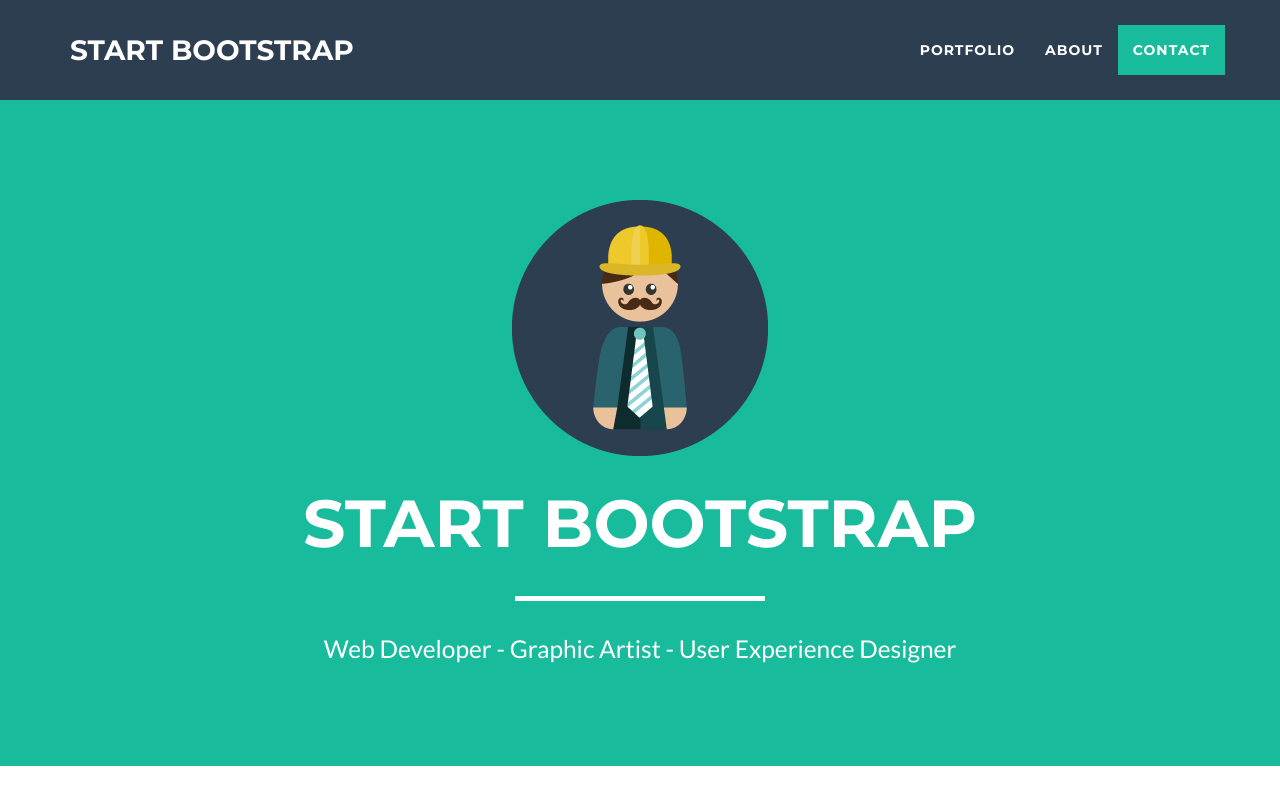
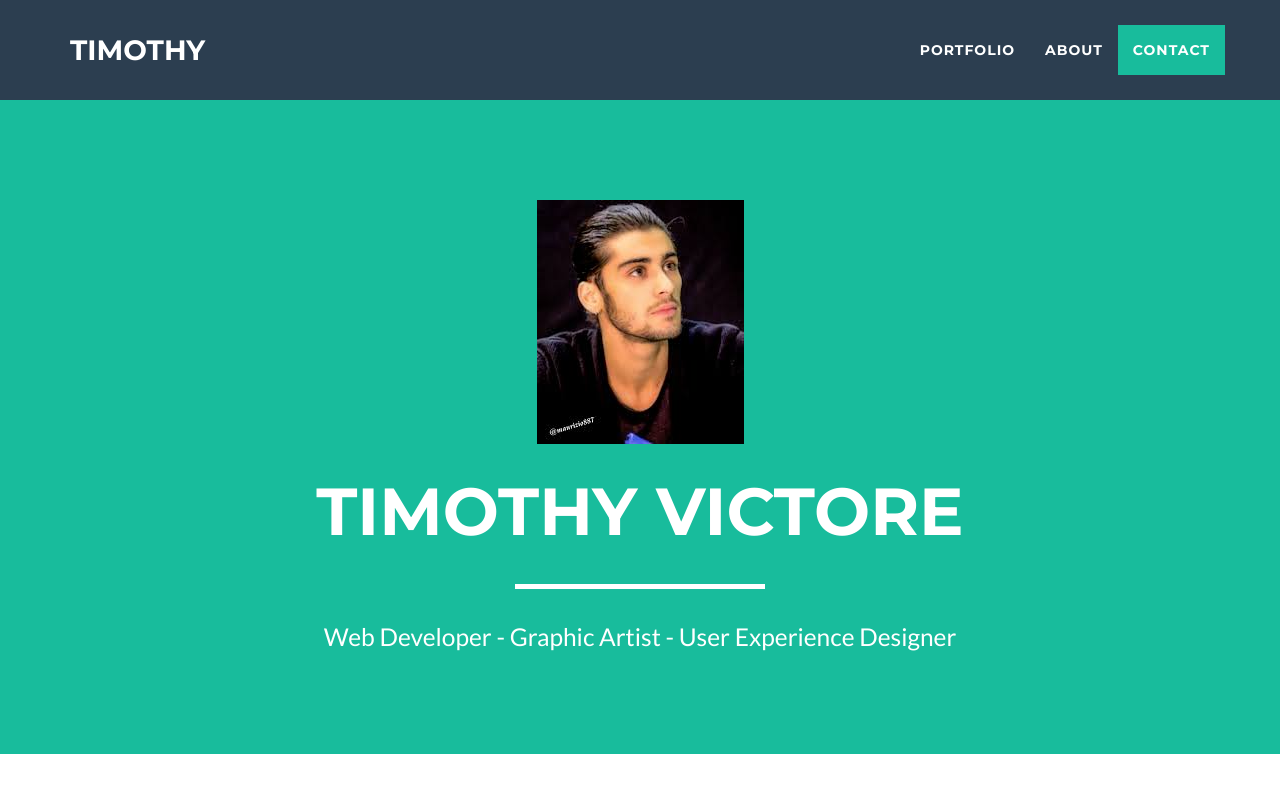
Before and after one commit to timvictore/timvictore.github.io, a website: page index.html in a window 1280 px wide. Shown: the top 800 px of the page. Drawn offline with nearby package versions, Linux system fonts and the light colour scheme.

Commit message:
Add files via upload

```diff
--- a/index.html
+++ b/index.html
@@ -41,7 +41,7 @@
                 <button type="button" class="navbar-toggle" data-toggle="collapse" data-target="#bs-example-navbar-collapse-1">
                     <span class="sr-only">Toggle navigation</span> Menu <i class="fa fa-bars"></i>
                 </button>
-                <a class="navbar-brand" href="#page-top">Start Bootstrap</a>
+                <a class="navbar-brand" href="#page-top">Timothy</a>
             </div>
 
             <!-- Collect the nav links, forms, and other content for toggling -->
@@ -71,9 +71,9 @@
         <div class="container">
             <div class="row">
                 <div class="col-lg-12">
-                    <img class="img-responsive" src="img/profile.png" alt="">
+                    <img class="img-responsive" src="zayn.jpg" alt="">
                     <div class="intro-text">
-                        <span class="name">Start Bootstrap</span>
+                        <span class="name">Timothy Victore</span>
                         <hr class="star-light">
                         <span class="skills">Web Developer - Graphic Artist - User Experience Designer</span>
                     </div>
@@ -167,7 +167,7 @@
             </div>
             <div class="row">
                 <div class="col-lg-4 col-lg-offset-2">
-                    <p>Freelancer is a free bootstrap theme created by Start Bootstrap. The download includes the complete source files including HTML, CSS, and JavaScript as well as optional LESS stylesheets for easy customization.</p>
+                    <p>Timothy Victore also called "Tim" is a good web developer. He is a graduate of Bachelor of Science in information technology at the <a href="http://www.uc-bcf.edu.ph/">University of the Cordilleras</a></p>
                 </div>
                 <div class="col-lg-4">
                     <p>Whether you're a student looking to showcase your work, a professional looking to attract clients, or a graphic artist looking to share your projects, this template is the perfect starting point!</p>
@@ -243,8 +243,8 @@
                 <div class="row">
                     <div class="footer-col col-md-4">
                         <h3>Location</h3>
-                        <p>3481 Melrose Place
-                            <br>Beverly Hills, CA 90210</p>
+                        <p>#50 Artiaga St. Outlook Drive
+                            <br>Baguio City</p>
                     </div>
                     <div class="footer-col col-md-4">
                         <h3>Around the Web</h3>
```
Also changed, not shown: zayn.jpg (added).
